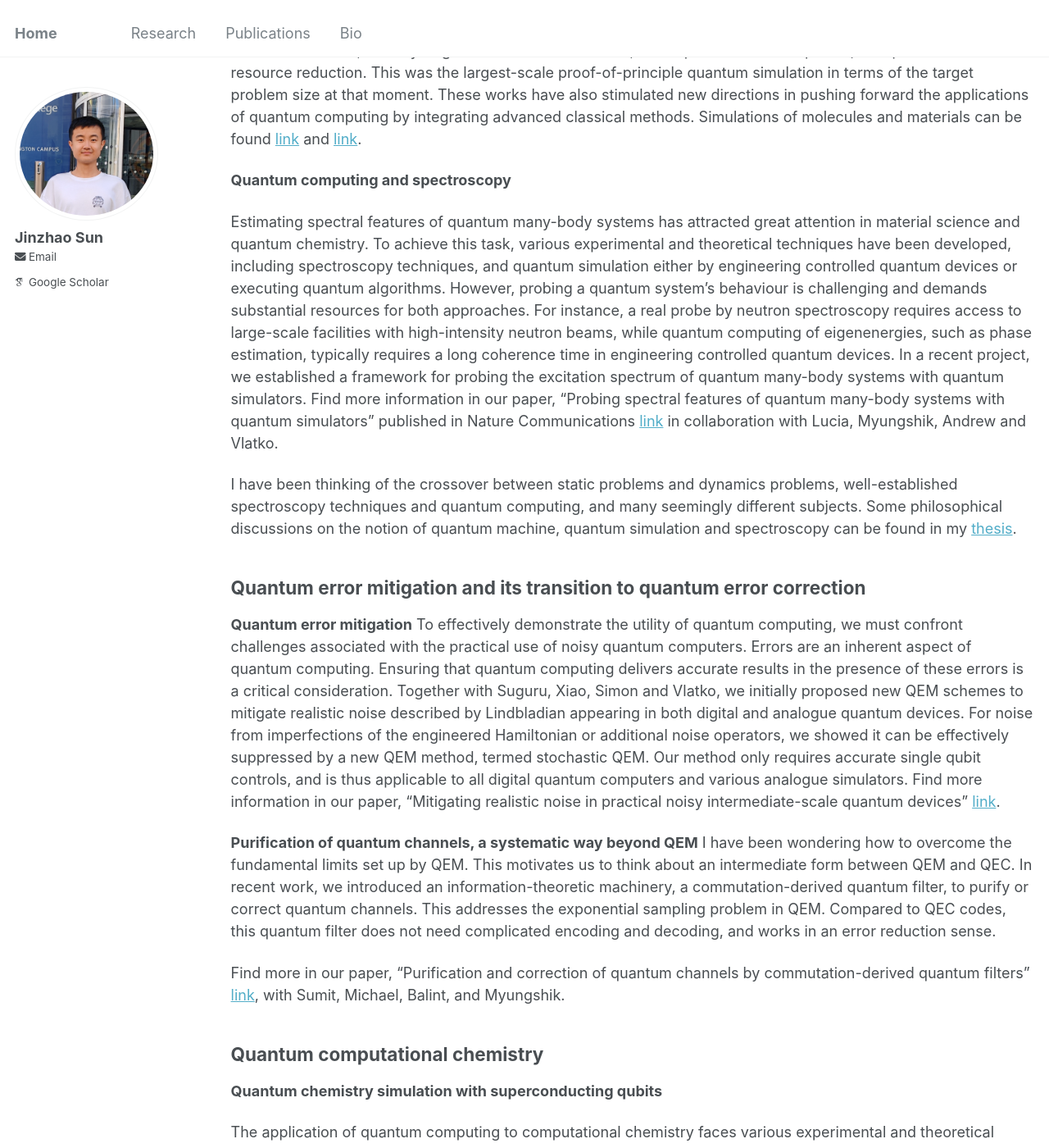
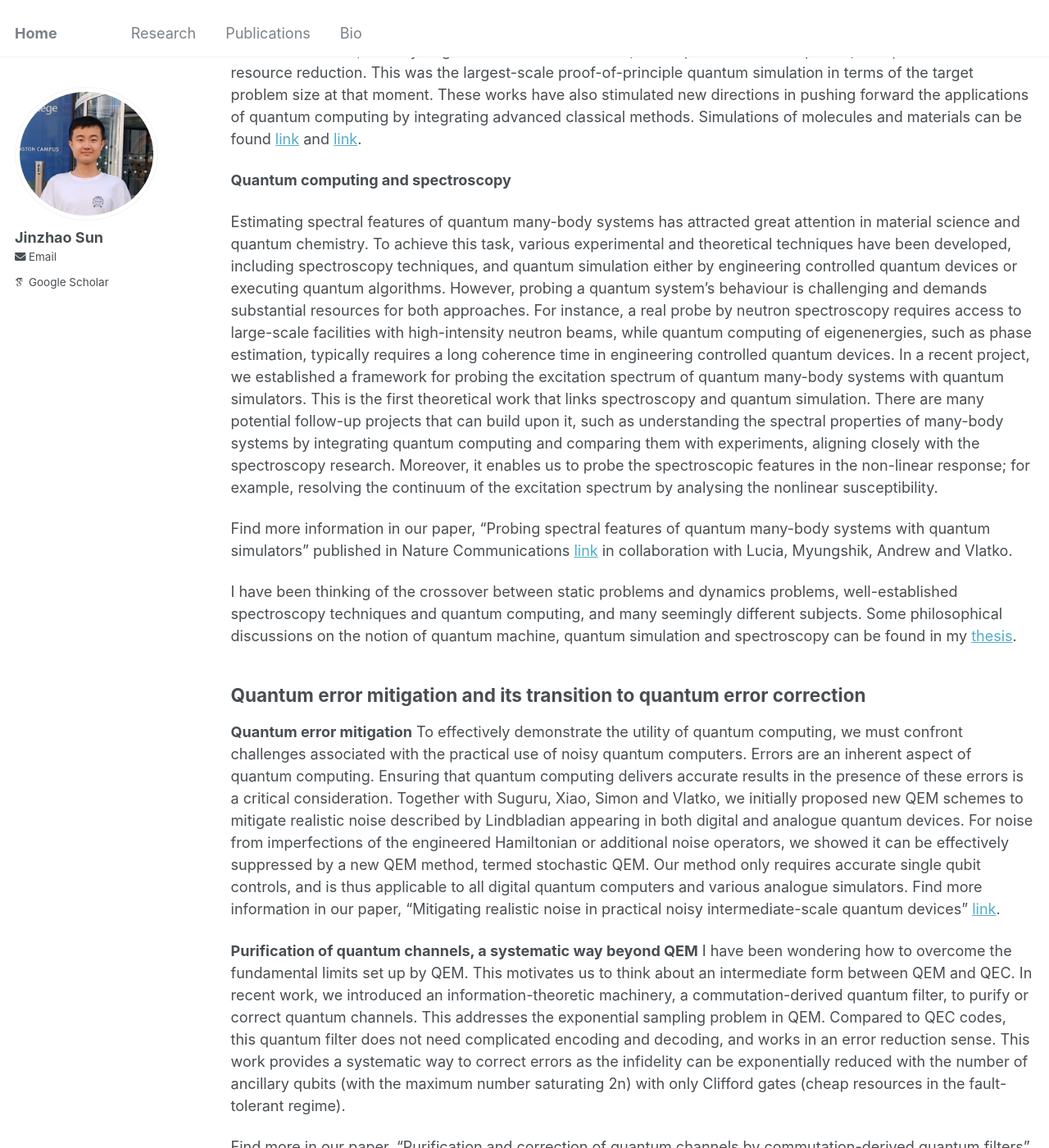
Before and after one commit to jinzhao-sun/jinzhao-sun.github.io, a Jekyll site: the page built from _pages/research.md, in a window 1280 px wide and 1400 px high, scrolled down 3085 px. Shown: the whole window at 82% size. Built offline with Jekyll 4.4.1, drawn with Linux system fonts in a browser that asks for light colours; some web fonts are replaced.

Commit message:
Update research.md

```diff
--- a/_pages/research.md
+++ b/_pages/research.md
@@ -66,7 +66,9 @@ To facilitate the practical applications of quantum computing, I have worked wit
 
 Estimating spectral features of quantum many-body systems has attracted great attention in material science
 and quantum chemistry. To achieve this task, various experimental and theoretical techniques have been developed, including spectroscopy techniques, and quantum simulation either by engineering controlled quantum
-devices or executing quantum algorithms. However, probing a quantum system's behaviour is challenging and demands substantial resources for both approaches. For instance, a real probe by neutron spectroscopy requires access to large-scale facilities with high-intensity neutron beams, while quantum computing of eigenenergies, such as phase estimation, typically requires a long coherence time in engineering controlled quantum devices. In a recent project, we established a framework for probing the excitation spectrum of quantum many-body systems with quantum simulators. Find more information in our paper, "Probing spectral features of quantum many-body systems with quantum simulators" published in Nature Communications [link](https://doi.org/10.1038/s41467-025-55955-2) in collaboration with Lucia, Myungshik, Andrew and Vlatko.
+devices or executing quantum algorithms. However, probing a quantum system's behaviour is challenging and demands substantial resources for both approaches. For instance, a real probe by neutron spectroscopy requires access to large-scale facilities with high-intensity neutron beams, while quantum computing of eigenenergies, such as phase estimation, typically requires a long coherence time in engineering controlled quantum devices. In a recent project, we established a framework for probing the excitation spectrum of quantum many-body systems with quantum simulators. This is the first theoretical work that links spectroscopy and quantum simulation. There are many potential follow-up projects that can build upon it, such as understanding the spectral properties of many-body systems by integrating quantum computing and comparing them with experiments, aligning closely with the spectroscopy research. Moreover, it enables us to probe the spectroscopic features in the non-linear response; for example, resolving the continuum of the excitation spectrum by analysing the nonlinear susceptibility.
+
+Find more information in our paper, "Probing spectral features of quantum many-body systems with quantum simulators" published in Nature Communications [link](https://doi.org/10.1038/s41467-025-55955-2) in collaboration with Lucia, Myungshik, Andrew and Vlatko.
 
 I have been thinking of the crossover between static problems and dynamics problems, well-established spectroscopy techniques and quantum computing, and many seemingly different subjects. Some philosophical discussions on the notion of quantum machine, quantum simulation and spectroscopy can be found in my [thesis](https://ora.ox.ac.uk/objects/uuid:de5499cb-9c49-4be3-acc1-5be4cb81099d).
 
@@ -79,7 +81,8 @@ Quantum error mitigation and its transition to quantum error correction
 To effectively demonstrate the utility of quantum computing, we must confront challenges associated with the practical use of noisy quantum computers. Errors are an inherent aspect of quantum computing. Ensuring that quantum computing delivers accurate results in the presence of these errors is a critical consideration. Together with Suguru, Xiao, Simon and Vlatko, we initially proposed new QEM schemes to mitigate realistic noise described by Lindbladian appearing in both digital and analogue quantum devices. For noise from imperfections of the engineered Hamiltonian or additional noise operators, we showed it can be effectively suppressed by a new QEM method, termed stochastic QEM. Our method only requires accurate single qubit controls, and is thus applicable to all digital quantum computers and various analogue simulators. Find more information in our paper, "Mitigating realistic noise in practical noisy intermediate-scale quantum devices" [link](https://journals.aps.org/prapplied/abstract/10.1103/PhysRevApplied.15.034026).
 
 **Purification of quantum channels, a systematic way beyond QEM**
-I have been wondering how to overcome the fundamental limits set up by QEM. This motivates us to think about an intermediate form between QEM and QEC. In recent work, we introduced an information-theoretic machinery, a commutation-derived quantum filter, to purify or correct quantum channels. This addresses the exponential sampling problem in QEM. Compared to QEC codes, this quantum filter does not need complicated encoding and decoding, and works in an error reduction sense.
+I have been wondering how to overcome the fundamental limits set up by QEM. This motivates us to think about an intermediate form between QEM and QEC. In recent work, we introduced an information-theoretic machinery, a commutation-derived quantum filter, to purify or correct quantum channels. This addresses the exponential sampling problem in QEM. Compared to QEC codes, this quantum filter does not need complicated encoding and decoding, and works in an error reduction sense. This work provides a systematic way to correct errors as the infidelity can be exponentially reduced with the number of ancillary qubits (with the maximum number saturating 2n) with only Clifford gates (cheap resources in the fault-tolerant regime).
+
 
 Find more in our paper, "Purification and correction of quantum channels by commutation-derived
 quantum filters" [link](https://arxiv.org/pdf/2407.20173), with Sumit, Michael, Balint, and Myungshik.
```
